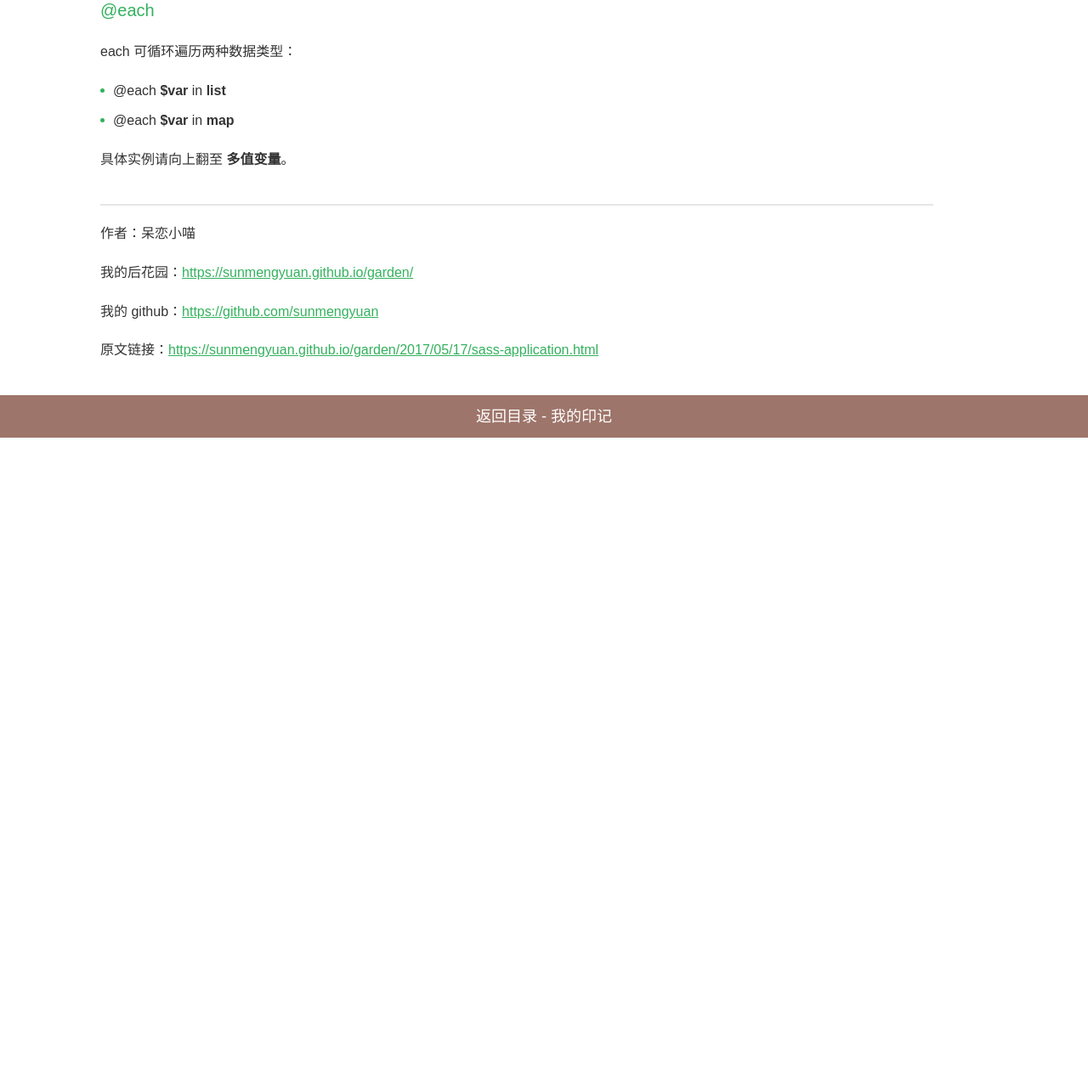
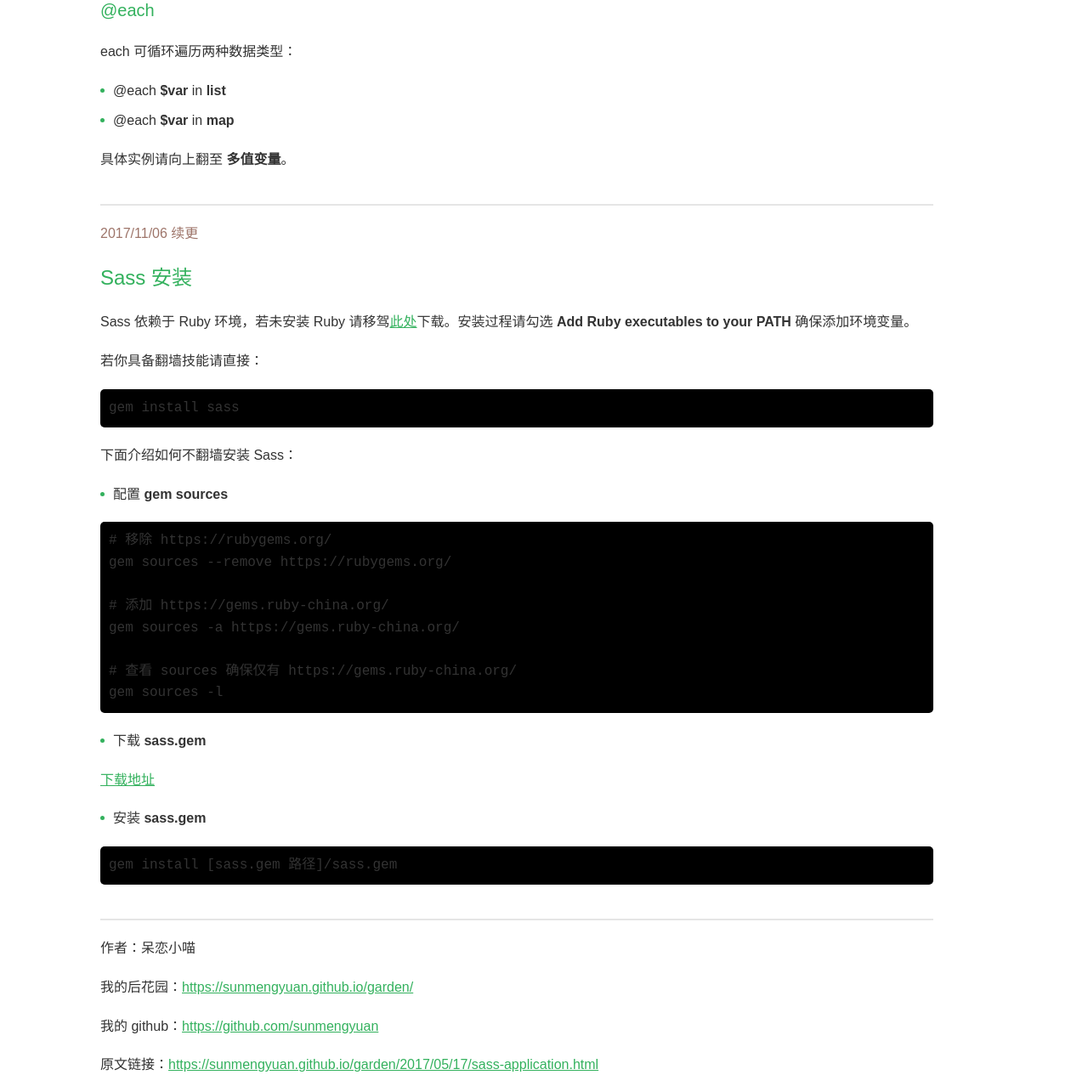
Before and after one commit to sunmengyuan/sunmengyuan.github.io, a Jekyll site: the page built from website/_posts/2017-05-17-sass-application.md, in a window 1280 px wide and 1400 px high, scrolled down 19722 px, cut to the strip 115-1400 px from the top of the window. Shown: the whole strip at 85% size. Built offline with Jekyll 4.4.1, drawn with Linux system fonts in a browser that asks for light colours; nearby versions of some CDN libraries; comment, search, counter and statistics services are not loaded; before the commit the page ends 20352 px from its top, so only the background shows below that.

Commit message:
sass 安装

````diff
--- a/website/_posts/2017-05-17-sass-application.md
+++ b/website/_posts/2017-05-17-sass-application.md
@@ -776,6 +776,45 @@
 
 *****
 
+###### 2017/11/06 续更
+
+## Sass 安装
+
+Sass 依赖于 Ruby 环境，若未安装 Ruby 请移驾[此处](https://rubyinstaller.org/downloads/)下载。安装过程请勾选 __Add Ruby executables to your PATH__ 确保添加环境变量。
+
+若你具备翻墙技能请直接：
+
+```bash
+gem install sass
+```
+
+下面介绍如何不翻墙安装 Sass：
+
++ 配置 __gem sources__
+
+```bash
+# 移除 https://rubygems.org/
+gem sources --remove https://rubygems.org/
+
+# 添加 https://gems.ruby-china.org/
+gem sources -a https://gems.ruby-china.org/
+
+# 查看 sources 确保仅有 https://gems.ruby-china.org/
+gem sources -l
+```
+
++ 下载 __sass.gem__
+
+[下载地址](https://rubygems.org/gems/sass)
+
++ 安装 __sass.gem__
+
+```bash
+gem install [sass.gem 路径]/sass.gem
+```
+
+*****
+
 作者：呆恋小喵
 
 我的后花园：<https://sunmengyuan.github.io/garden/>
````
Also changed, not shown: garden/2017/05/17/sass-application.html (+45 -0 lines).
